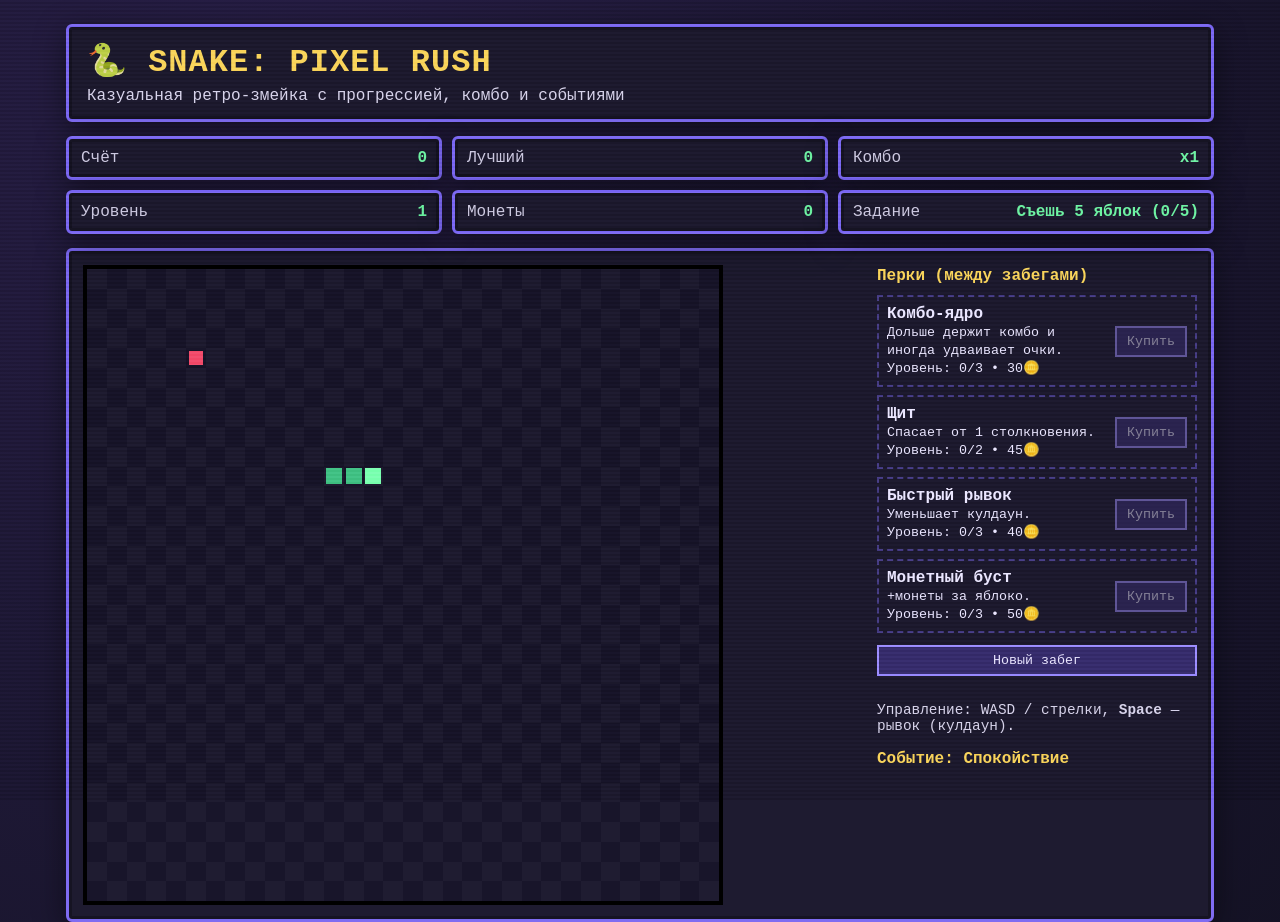
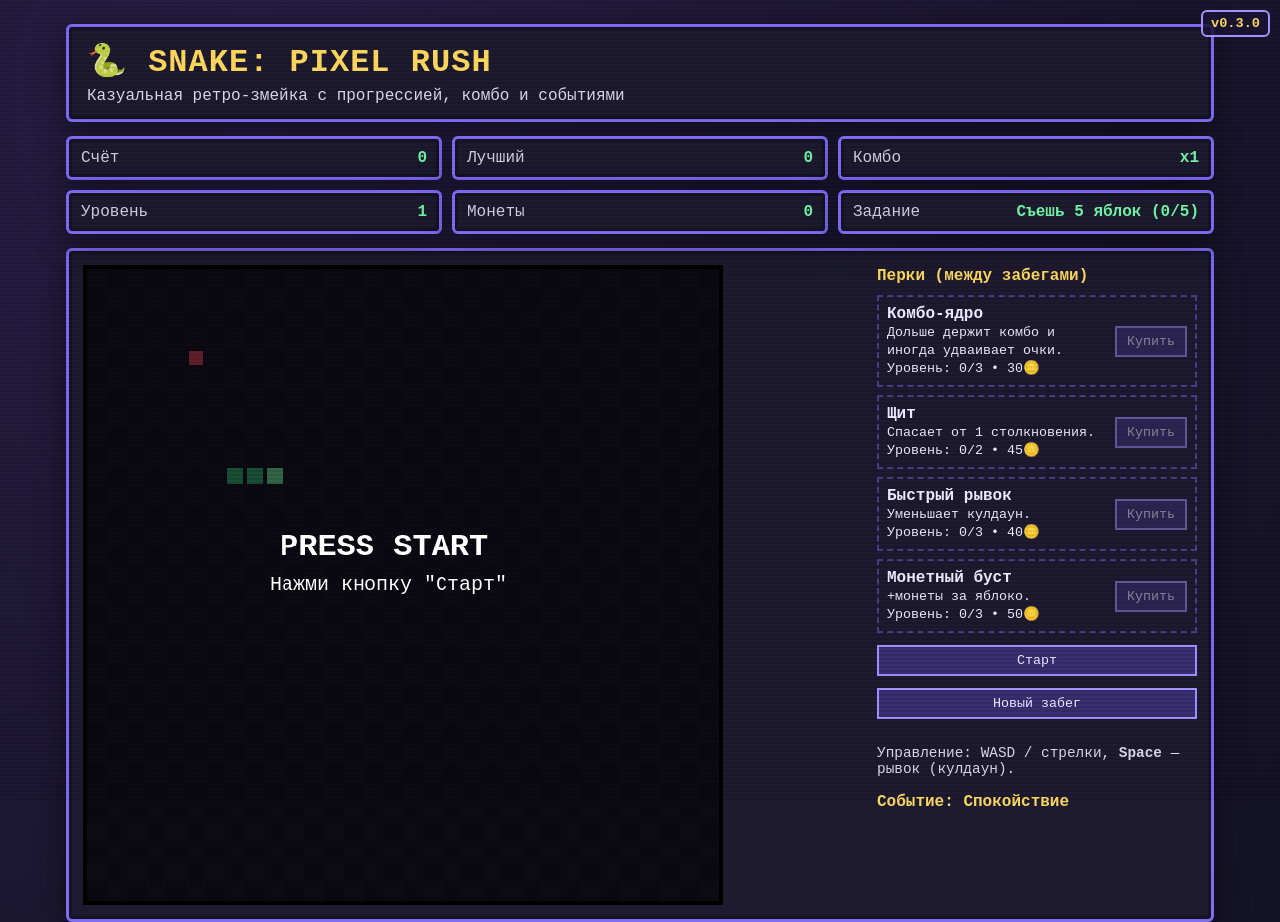
Before and after one commit to Yotonick/GAMESCODEX, a plain HTML site: page index.html in a window 1280 px wide. Shown: the top 922 px of the page. Drawn offline with Linux system fonts and the light colour scheme.

Commit message:
feat: add version badge, start flow, and gameplay visual effects

```diff
--- a/game.js
+++ b/game.js
@@ -9,7 +9,12 @@ const coinsEl = document.getElementById('coins');
 const missionEl = document.getElementById('mission');
 const eventTextEl = document.getElementById('eventText');
 const restartBtn = document.getElementById('restart');
+const startBtn = document.getElementById('start');
 const shopEl = document.getElementById('shop');
+const versionBadgeEl = document.getElementById('versionBadge');
+
+const APP_VERSION = '0.3.0';
+versionBadgeEl.textContent = `v${APP_VERSION}`;
 
 const grid = 20;
 const cells = canvas.width / grid;
@@ -47,6 +52,7 @@ function createInitialState() {
     level: 1,
     speed: 130,
     over: false,
+    started: false,
     ticks: 0,
     coins: savedCoins,
     runCoins: 0,
@@ -63,6 +69,8 @@ function createInitialState() {
     dashesUsed: 0,
     event: { name: 'Спокойствие', timer: 900, type: 'calm' },
     reverseControls: false,
+    particles: [],
+    shake: 0,
   };
 }
 
@@ -90,13 +98,19 @@ document.addEventListener('keydown', (e) => {
     ? { ArrowUp: [0, 1], ArrowDown: [0, -1], ArrowLeft: [1, 0], ArrowRight: [-1, 0], w: [0, 1], s: [0, -1], a: [1, 0], d: [-1, 0] }
     : { ArrowUp: [0, -1], ArrowDown: [0, 1], ArrowLeft: [-1, 0], ArrowRight: [1, 0], w: [0, -1], s: [0, 1], a: [-1, 0], d: [1, 0] };
   if (map[e.key]) setDirection(...map[e.key]);
-  if (e.code === 'Space') dash();
+  if (e.code === 'Space') {
+    if (!state.started && !state.over) state.started = true;
+    dash();
+  }
 });
 
 restartBtn.onclick = () => resetRun();
+startBtn.onclick = () => {
+  if (!state.over) state.started = true;
+};
 
 function dash() {
-  if (state.over || state.dashCooldown > 0) return;
+  if (state.over || !state.started || state.dashCooldown > 0) return;
   const dashPower = 2;
   for (let i = 0; i < dashPower; i++) {
     state.snake.unshift({
@@ -107,6 +121,7 @@ function dash() {
   }
   state.dashesUsed++;
   state.dashCooldown = Math.max(48 - state.upgrades.dash * 10, 16);
+  state.shake = 5;
 }
 
 function resetRun() {
@@ -163,6 +178,7 @@ function nextEvent() {
 }
 
 function consumeFood() {
+  const eatenAt = { ...state.food };
   const eventMult = state.event.type === 'coinRain' ? 2 : 1;
   const critChance = state.upgrades.magnet * 0.12;
   const crit = Math.random() < critChance;
@@ -174,6 +190,7 @@ function consumeFood() {
   state.comboTimer = 26 + state.upgrades.magnet * 6;
   state.food = spawnFood(state.snake);
   state.speed = Math.max(70, state.speed - 1.2);
+  spawnParticles(eatenAt.x, eatenAt.y, crit ? '#f9d65f' : '#f34f6f');
 
   if (!state.mission.byCombo && !state.mission.byScore && !state.mission.byDash) {
     state.missionProgress++;
@@ -181,7 +198,7 @@ function consumeFood() {
 }
 
 function tick() {
-  if (state.over) return;
+  if (state.over || !state.started) return;
   state.ticks++;
   state.comboTimer = Math.max(0, state.comboTimer - 1);
   if (state.comboTimer === 0) state.combo = 1;
@@ -232,8 +249,37 @@ function tick() {
   savePersistent();
 }
 
+function spawnParticles(cellX, cellY, color) {
+  for (let i = 0; i < 10; i++) {
+    state.particles.push({
+      x: cellX * grid + grid / 2,
+      y: cellY * grid + grid / 2,
+      vx: (Math.random() - 0.5) * 4,
+      vy: (Math.random() - 0.5) * 4,
+      life: 18 + Math.random() * 10,
+      color,
+    });
+  }
+}
+
+function updateEffects() {
+  state.particles = state.particles.filter((p) => p.life > 0);
+  state.particles.forEach((p) => {
+    p.x += p.vx;
+    p.y += p.vy;
+    p.vx *= 0.96;
+    p.vy *= 0.96;
+    p.life -= 1;
+  });
+  if (state.shake > 0) state.shake--;
+}
+
 function draw() {
   ctx.clearRect(0, 0, canvas.width, canvas.height);
+  const sx = state.shake > 0 ? (Math.random() - 0.5) * state.shake * 2 : 0;
+  const sy = state.shake > 0 ? (Math.random() - 0.5) * state.shake * 2 : 0;
+  ctx.save();
+  ctx.translate(sx, sy);
 
   const bg = state.event.type === 'hyper' ? '#2a1830' : '#18152a';
   ctx.fillStyle = bg;
@@ -256,6 +302,23 @@ function draw() {
     ctx.fillRect(s.x * grid + 2, s.y * grid + 2, grid - 4, grid - 4);
   });
 
+  state.particles.forEach((p) => {
+    ctx.globalAlpha = Math.max(0, p.life / 28);
+    ctx.fillStyle = p.color;
+    ctx.fillRect(p.x, p.y, 3, 3);
+    ctx.globalAlpha = 1;
+  });
+
+  if (!state.started && !state.over) {
+    ctx.fillStyle = '#0009';
+    ctx.fillRect(0, 0, canvas.width, canvas.height);
+    ctx.fillStyle = '#fff';
+    ctx.font = 'bold 32px Courier New';
+    ctx.fillText('PRESS START', 195, 290);
+    ctx.font = '20px Courier New';
+    ctx.fillText('Нажми кнопку \"Старт\"', 185, 325);
+  }
+
   if (state.over) {
     ctx.fillStyle = '#0008';
     ctx.fillRect(0, 0, canvas.width, canvas.height);
@@ -265,6 +328,7 @@ function draw() {
     ctx.font = '20px Courier New';
     ctx.fillText(`Счёт: ${state.score} | Нажми "Новый забег"`, 145, 340);
   }
+  ctx.restore();
 
   scoreEl.textContent = state.score;
   bestEl.textContent = state.best;
@@ -280,9 +344,10 @@ function loop(timestamp) {
   const activeSpeed = state.event.type === 'hyper' ? state.speed * 0.72 : state.speed;
   if (timestamp - last > activeSpeed) {
     tick();
-    draw();
     last = timestamp;
   }
+  updateEffects();
+  draw();
   requestAnimationFrame(loop);
 }
 
--- a/index.html
+++ b/index.html
@@ -8,6 +8,7 @@
 </head>
 <body>
   <div class="crt"></div>
+  <div id="versionBadge" class="version">v0.0.0</div>
   <main class="layout">
     <header class="panel title-panel">
       <h1>🐍 SNAKE: PIXEL RUSH</h1>
@@ -28,6 +29,7 @@
       <aside class="side">
         <h2>Перки (между забегами)</h2>
         <div class="shop" id="shop"></div>
+        <button id="start" class="btn">Старт</button>
         <button id="restart" class="btn">Новый забег</button>
         <p class="hint">Управление: WASD / стрелки, <b>Space</b> — рывок (кулдаун).</p>
         <p id="eventText" class="event">Событие: спокойствие</p>
--- a/style.css
+++ b/style.css
@@ -14,6 +14,19 @@ body {
   font-family: 'Courier New', monospace;
   background: radial-gradient(circle at 20% 10%, #281f47, var(--bg));
   color: var(--text);
+}
+.version {
+  position: fixed;
+  top: 10px;
+  right: 10px;
+  z-index: 5;
+  border: 2px solid #a192ff;
+  background: #1a1435dd;
+  color: #f9d65f;
+  font-weight: bold;
+  padding: 4px 8px;
+  border-radius: 6px;
+  font-size: .85rem;
 }
 .layout { max-width: 1180px; margin: 24px auto; padding: 0 16px 24px; }
 .panel {
```
